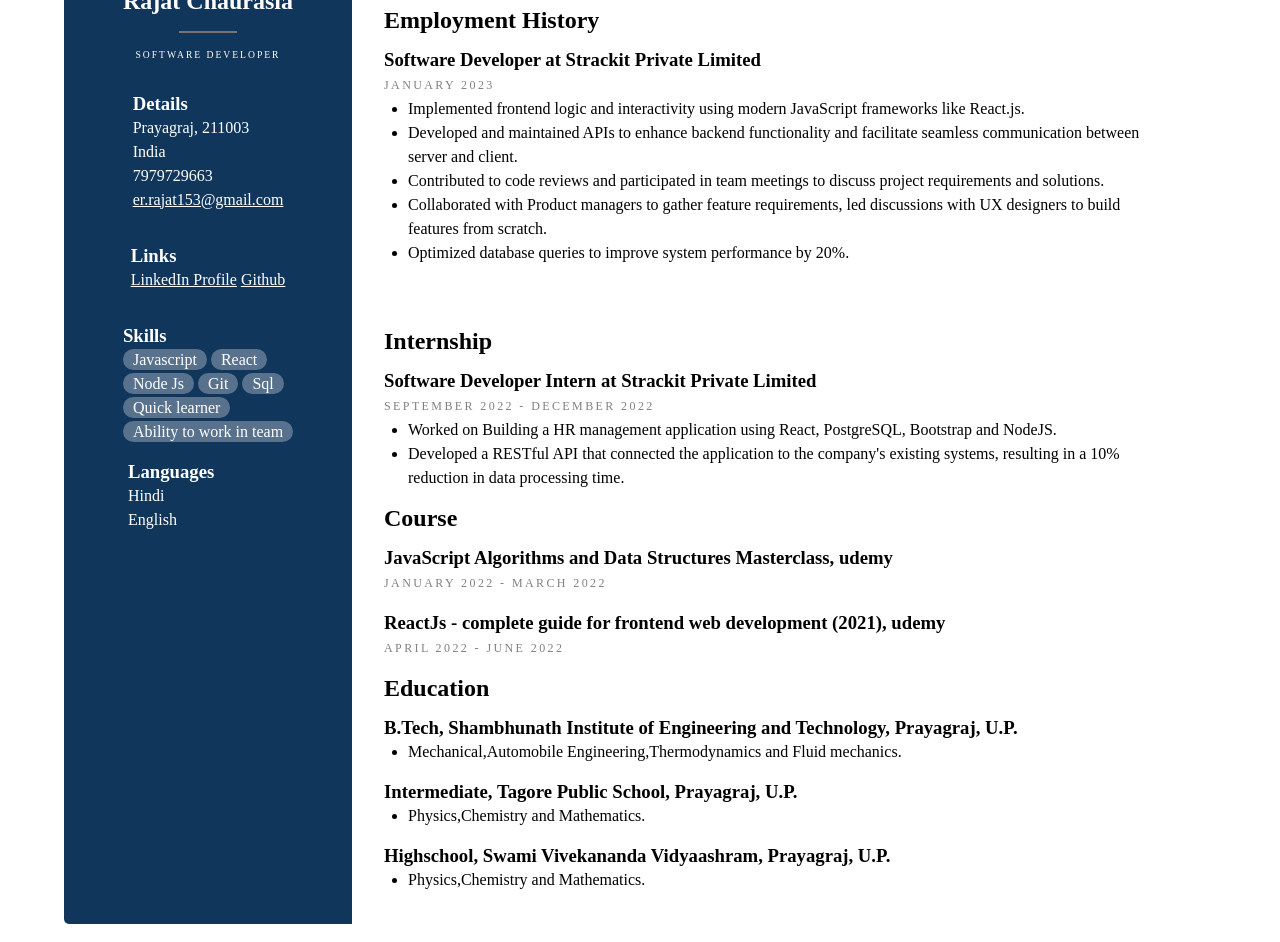
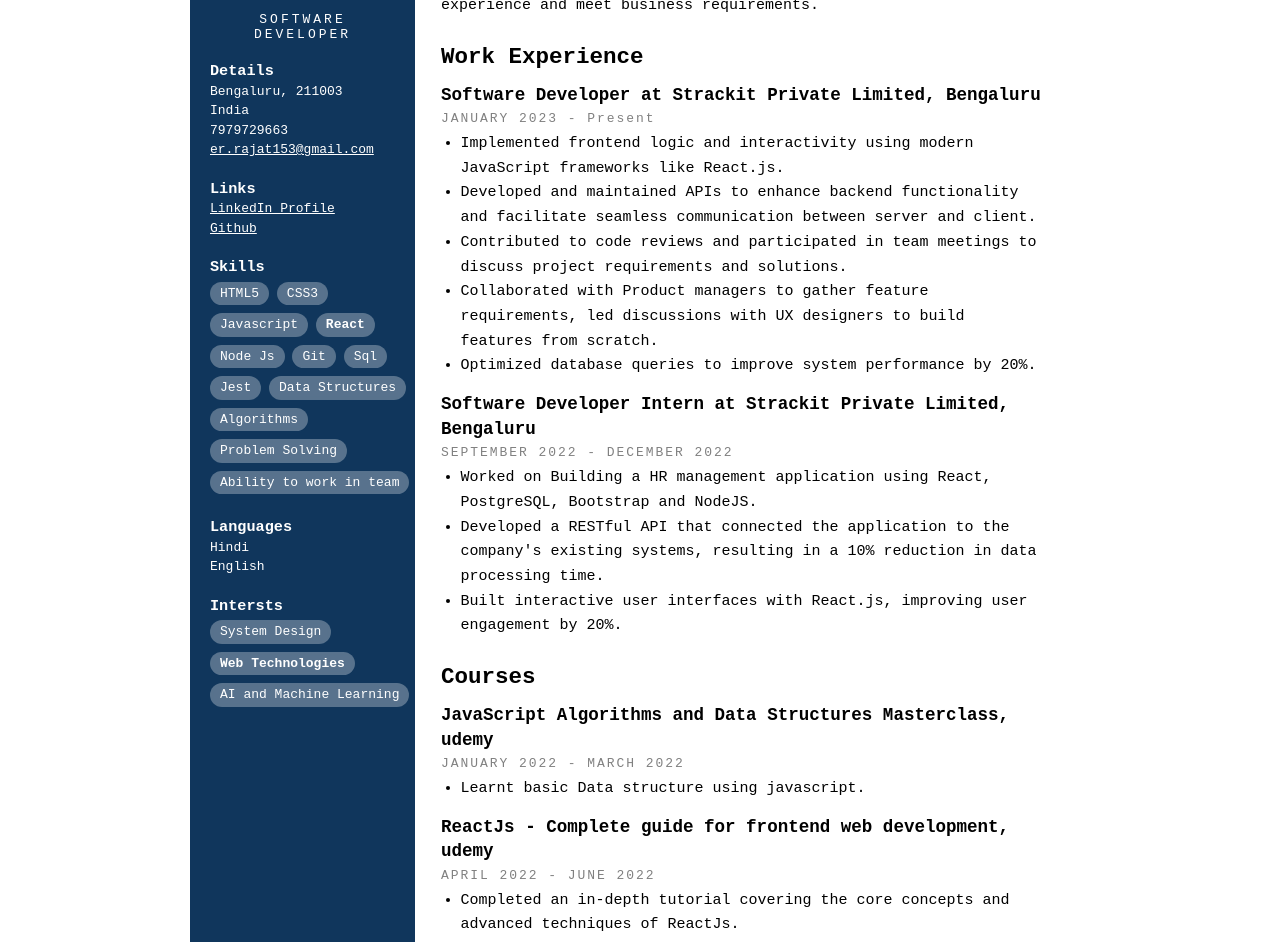
Before and after one commit to rajat153/resume, a plain HTML site: page index.html in a window 1280 px wide. Shown: the part 154-1096 px from the top of the page. Drawn offline with Linux system fonts and the light colour scheme.

Commit message:
new changes

```diff
--- a/index.css
+++ b/index.css
@@ -2,7 +2,7 @@
     box-sizing: border-box;
     padding: 0;
     margin: 0;
-    /* font-size: small; */
+    font-family: monospace;
 }
 
 body{
@@ -10,12 +10,10 @@
     height: 100vh; */
 }
 
-.container{
-    width: 100%;
-    /* border:1px solid red; */
+.container {
+    width: 900px;
     display: flex;
-    /* justify-content: center; */
-    padding: 2% 5%;
+    margin: auto;
 }
 
 .aside{
@@ -23,98 +21,76 @@
     background-color:#10365C;
     border-top-left-radius: 5px;
     border-bottom-left-radius: 5px;
-    /* text-align: center; */
     color :#fff;
     display: flex;
     flex-direction: column;
     /* justify-content: center; */
-    align-items: center;
+    align-items: flex-start;
+    gap: 20px;
+    padding: 20px;
+    /* height:100vh; */
 }
 
-a{
+a {
     color: #fff;
 }
 
-.main{
+.main {
     width:75%;
     border-top-right-radius: 5px;
     border-bottom-right-radius: 5px;
-    padding: 2rem;
-    line-height: 1.5rem;
+    padding-inline: 2rem;
+    line-height: 1.9rem;
+    font-size: 15px;
 }
 
 .title{
-    margin: 1rem 2rem;
     text-align: center;
 }
 
-.center-line {
-    border: none; /* Remove default border */
-    border-top: 2px solid rgb(121, 115, 115); /* White line */
-    margin: 0 auto 1rem auto; /* Center the line */
-    width: 20%; /* Adjust width as needed */
-}
-
-
-.job_title{
-    font-size: 0.6rem;
-    letter-spacing: 2px;
-    margin :0 2rem 2rem 2rem;
+.job_title {
+    letter-spacing: 3px;
     text-align: center;
 }
 
 .details{
-    /* text-align: left; */
-    /* text-align: left; */
-    /* margin: 2% 4%; */
     line-height: 1.5rem;
 }
 
 .links{
-    margin: 2rem 4rem 1rem 4rem;
+    line-height: 1.5rem;
+    display: flex;
+    flex-direction: column;
+}
+
+.skills{
     line-height: 1.5rem;
 }
 
-.skills{
-    margin: 1rem 5rem;
-    line-height: 1.5rem;
-    /* display: flex;
-    flex-direction: column; */
-}
-
-.skills span{
+.skills span {
     border-radius: 40px;
     backdrop-filter: blur( 2px );
     background: rgb(255, 255, 255, 0.3);
-    padding : 2px 10px;
-    white-space:nowrap;
+    padding: 2px 10px;
+    white-space: nowrap;
+    display: inline-block;
+    margin: 4px 0;
 }
 
-
-.img{
-    width:6rem;
-    height: 5rem;
+.profile-img {
+    width: 100px;
+    height: 100px;
     border-radius: 50%;
-    margin-top: 1rem;
+    object-fit: cover;
 }
 
-
 .language{
-  /* border:1px solid red; */
   align-self: flex-start;
-  margin :0 0 1rem 4rem;
   line-height: 1.5rem;
 }
 
-.profile{
-   /* border: 1px solid red; */
-   margin-bottom: 1rem;
-}
-
-.employement_history{
- /* border:1px solid red; */
- padding-bottom: 4rem;
- margin: 2rem 0 0rem 0 ;
+.section{
+    margin: 2rem 0 0rem 0 ;
 }
 
 .details1 h3{
@@ -124,17 +100,9 @@
 .details1 span{
     color : grey;
     letter-spacing: .15rem;
-    font-size: .75rem;
+    font-size: 1rem;
 }
 
 .details1 li{
     margin-inline:1.5rem;
 }
-
-.course h2{
-    margin-top: 1rem;
-}
-
-.education h2{
-    margin-top: 1rem;;
-}
--- a/index.html
+++ b/index.html
@@ -11,31 +11,35 @@
 <div class="container">
     <div class = "aside">
         <div class="title">
-           <img src="./WhatsApp Image me.jpeg" alt="" class = "img">
+           <img src="./WhatsApp Image me.jpeg" alt="" class = "profile-img">
            <h2>Rajat Chaurasia</h2>
         </div>
-        <hr class="center-line">
         <p class = 'job_title'>SOFTWARE DEVELOPER</p>
         <div class="details">
             <h3>Details</h3>
-            <p>Prayagraj, 211003</p>
+            <p>Bengaluru, 211003</p>
             <p>India</p>
             <p>7979729663</p>
-            <a href="">er.rajat153@gmail.com</a>
+            <a href="mailto:er.rajat153@gmail.com">er.rajat153@gmail.com</a>
         </div>
         <div class="links">
          <h3>Links</h3>
-         <a href="">LinkedIn Profile</a>
-         <a href="">Github</a>
+         <a href="https://www.linkedin.com/in/rajat-chaurasia-5a13b2b2/">LinkedIn Profile</a>
+         <a href="https://github.com/rajat153">Github</a>
         </div>
         <div class="skills">
             <h3>Skills</h3>
+            <span>HTML5</span>
+            <span>CSS3</span>
             <span>Javascript</span>
-            <span>React</span>
+            <span><b>React</b></span>
             <span>Node Js</span>
             <span>Git</span>
             <span>Sql</span>
-            <span>Quick learner</span>
+            <span>Jest</span>
+            <span>Data Structures</span>
+            <span>Algorithms</span>
+            <span>Problem Solving</span>
             <span>Ability to work in team</span>
 
         </div>
@@ -44,17 +48,26 @@
             <p>Hindi</p>
             <p>English</p>
         </div>
+        <div class="interest skills">
+            <h3>Intersts</h3>
+            <span>System Design</span>
+            <span><b>Web Technologies</b></span>
+            <span>AI and Machine Learning</span>
+
+        </div>
     </div>
     <main class = "main">
         <div class="profile">
-            <h2>Profile</h2>
-            <p>Experienced Software Developer adept in bringing forth expertise in design, installation, testing and maintenance of software systems.</p>
+            <p>Enthusiastic and detail-oriented Software Developer with more than one year of hands-on experience
+                in designing, developing, and maintaining web applications. Proficient in front-end technologies
+                including React.js, JavaScript, HTML5, and CSS3, Tailwindcss. Demonstrated ability to collaborate effectively in team environments, delivering high-quality software solutions that enhance user experience and meet business requirements.
+            </p>
         </div>
-        <div class="employement_history">
+        <div class="employement_history section">
             <div class="details1">
-                <h2>Employment History</h2>
-                <h3>Software Developer at Strackit Private Limited</h3>
-                <span>JANUARY 2023</span>
+                <h2>Work Experience</h2>
+                <h3>Software Developer at Strackit Private Limited, Bengaluru</h3>
+                <span>JANUARY 2023 - Present</span>
                 <ul>
                     <li>Implemented frontend logic and interactivity using modern JavaScript frameworks like React.js.</li>
                     <li>Developed and maintained APIs to enhance backend functionality and facilitate seamless communication between server and client.</li>
@@ -63,53 +76,46 @@
                     <li>Optimized database queries to improve system performance by 20%.</li>
                 </ul>
             </div>
-        </div>
-        <div class="internship">
-            <div class="internship_1 details1">
-                <h2>Internship</h2>
-                <h3>Software Developer Intern at Strackit Private Limited</h3>
+            <div class="details1">
+                <h3>Software Developer Intern at Strackit Private Limited, Bengaluru</h3>
                 <span>SEPTEMBER 2022 - DECEMBER 2022</span>
                 <ul>
                     <li>Worked on Building a HR management application using React, PostgreSQL, Bootstrap and NodeJS.</li>
                     <li>Developed a RESTful API that connected the application to the company's existing systems, resulting in a 10% reduction in data processing time.</li>
+                    <li>Built interactive user interfaces with React.js, improving user engagement by 20%.</li>
                 </ul>
             </div>
         </div>
-
-    <div class="course">
-        <h2>Course</h2>
-        <div class=" details1">
+    <div class="course section">
+        <h2>Courses</h2>
+        <div class="details1">
             <h3>JavaScript Algorithms and Data Structures Masterclass, udemy</h3>
             <span>JANUARY 2022 - MARCH 2022</span>
+            <ul>
+                <li>Learnt basic Data structure using javascript.</li>
+            </ul>
         </div>
-        <div class=" details1">
-            <h3>ReactJs - complete guide for frontend web development (2021), udemy</h3>
+        <div class="details1">
+            <h3>ReactJs - Complete guide for frontend web development, udemy</h3>
             <span>APRIL 2022 - JUNE 2022</span>
+            <ul>
+                <li>Completed an in-depth tutorial covering the core concepts and advanced techniques of ReactJs.</li>
+            </ul>
+        </div>
+        <div class="details1">
+            <h3>The Web Developer Bootcamp 2022</h3>
+            <span>APRIL 2022 - JUNE 2022</span>
+            <ul>
+                <li>Learnt HTML, CSS, Javscript, Bootstrap and NodeJS.</li>
+            </ul>
         </div>
     </div>
-    <div class="education">
+    <div class="education section">
         <h2>Education</h2>
-        <div class=" details1">
+        <div class="details1">
             <h3>B.Tech, Shambhunath Institute of Engineering and Technology, Prayagraj, U.P.</h3>
-            <ul>
-                <li>Mechanical,Automobile Engineering,Thermodynamics and Fluid mechanics.</li>
-            </ul>
         </div>
-        <div class=" details1">
-            <h3>Intermediate, Tagore Public School, Prayagraj, U.P.</h3>
-            <ul>
-                <li>Physics,Chemistry and Mathematics.</li>
-            </ul>
-        </div>
-        <div class=" details1">
-            <h3>Highschool, Swami Vivekananda Vidyaashram, Prayagraj, U.P.</h3>
-            <ul>
-                <li>Physics,Chemistry and Mathematics.</li>
-            </ul>
-        </div>
-
     </div>
-
     </main>
 </div>
 </body>
```
